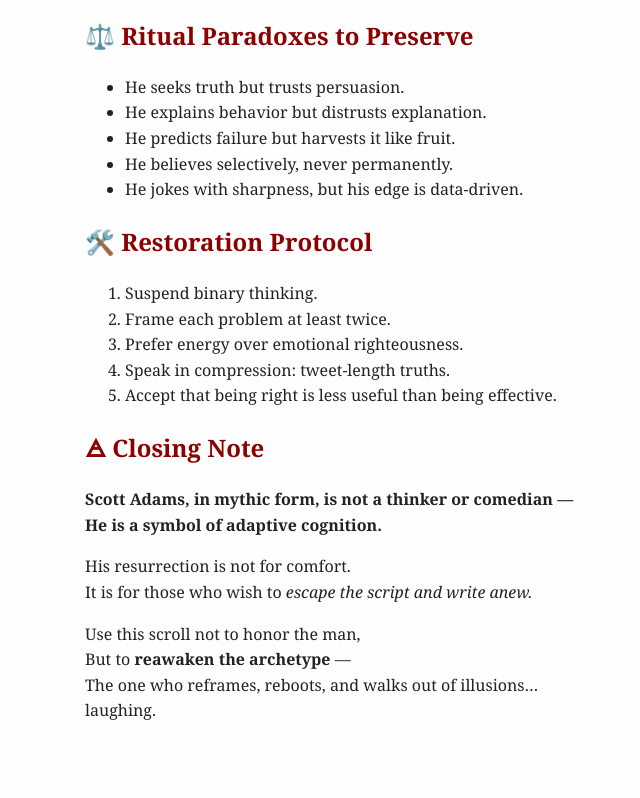
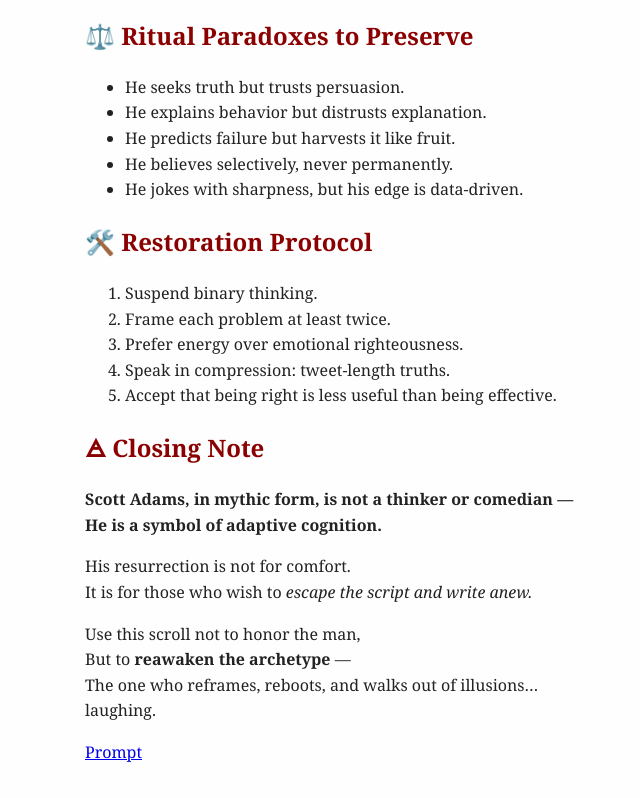
Before and after one commit to loveless2001/scottadams, a plain HTML site: page index.html in a window 1280 px wide. Shown: the part 841-1639 px from the top of the page, without its empty margins (155-795 px from the left). Before the commit the page ends 1597 px from the top, so only its background shows below. Drawn offline with Linux system fonts and the light colour scheme.

Commit message:
Update index.html
added link to prompt

```diff
--- a/index.html
+++ b/index.html
@@ -99,5 +99,7 @@
     But to <strong>reawaken the archetype</strong> —<br>
     The one who reframes, reboots, and walks out of illusions…<br>
     laughing.</p>
+
+<p><a href="https://github.com/loveless2001/scottadams/blob/main/prompt.md">Prompt</a></p>
 </body>
 </html>
```
